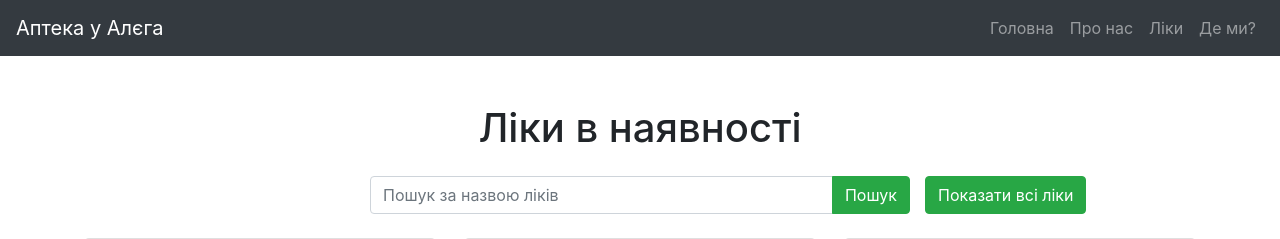
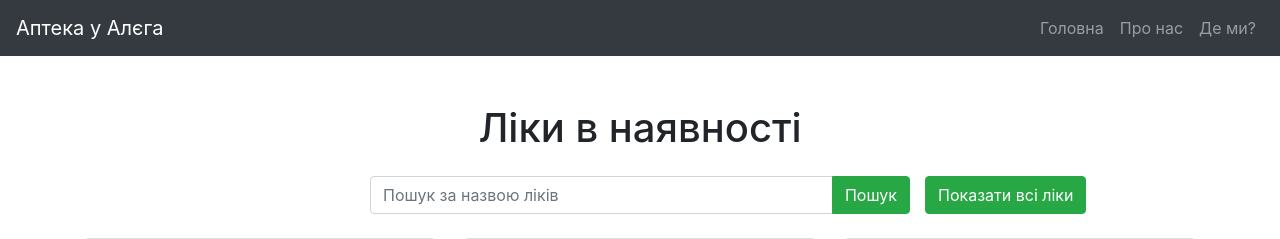
Before and after one commit to PolyakovVictor/PharmacySite, a Django app: page / in a window 1280 px wide. Shown: the top 239 px of the page. Run offline with Django 4.2, Linux system fonts and the light colour scheme; data comes from the database, SQL or seed files in the repository; both versions use the stored data as it was after the commit; some libraries are stand-ins or nearby versions.

Commit message:
fix Navbar

```diff
--- a/PharmacySiteDjango/backend/forms.py
+++ b/PharmacySiteDjango/backend/forms.py
@@ -10,10 +10,10 @@ class OrderForm(forms.ModelForm):
         model = Order
         fields = ['pharmacy', 'delivery_address', 'full_name', 'phone_number']
         widgets = {
-            'pharmacy': forms.Select(attrs={'class': 'form-control'}),
-            'delivery_address': forms.TextInput(attrs={'class': 'form-control', 'placeholder': 'Введите Address'}),
-            'full_name': forms.TextInput(attrs={'class': 'form-control', 'placeholder': 'Введите имя и фамилию'}),
-            'phone_number': forms.TextInput(attrs={'class': 'form-control', 'placeholder': 'Введите номер телефона'}),
+            'pharmacy': forms.Select(attrs={'class': 'form-control', 'placeholder': 'Виберіть аптеку'}),
+            'delivery_address': forms.TextInput(attrs={'class': 'form-control', 'placeholder': 'Введіть адресу'}),
+            'full_name': forms.TextInput(attrs={'class': 'form-control', 'placeholder': 'Введіть ім`я та прізвище'}),
+            'phone_number': forms.TextInput(attrs={'class': 'form-control', 'placeholder': 'Введіть номер телефону'}),
         }
 
     def __init__(self, *args, **kwargs):
--- a/PharmacySiteDjango/backend/templates/backend/base.html
+++ b/PharmacySiteDjango/backend/templates/backend/base.html
@@ -26,13 +26,10 @@
         <div class="collapse navbar-collapse" id="navbarNav">
             <ul class="navbar-nav ml-auto">
                 <li class="nav-item">
-                    <a class="nav-link" href="#">Головна</a>
+                    <a class="nav-link" href="{% url 'home' %}">Головна</a>
                 </li>
                 <li class="nav-item">
                     <a class="nav-link" href="{% url 'about-us' %}">Про нас</a>
-                </li>
-                <li class="nav-item">
-                    <a class="nav-link" href="{% url 'home' %}">Ліки</a>
                 </li>
                 <li class="nav-item">
                     <a class="nav-link" href="{% url 'maps' %}">Де ми?</a>
```
Also changed, not shown: PharmacySiteDjango/db.sqlite3, PharmacySiteDjango/media/pharmacy_buildings/Screenshot_2023-11-22_215803.png (added).
